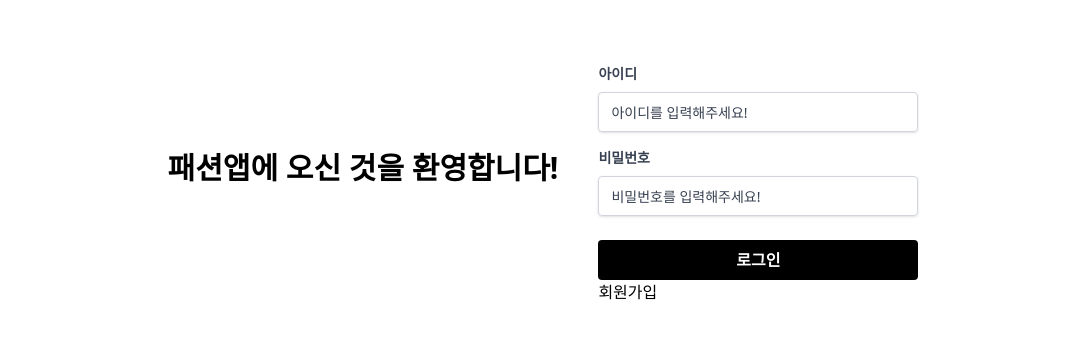
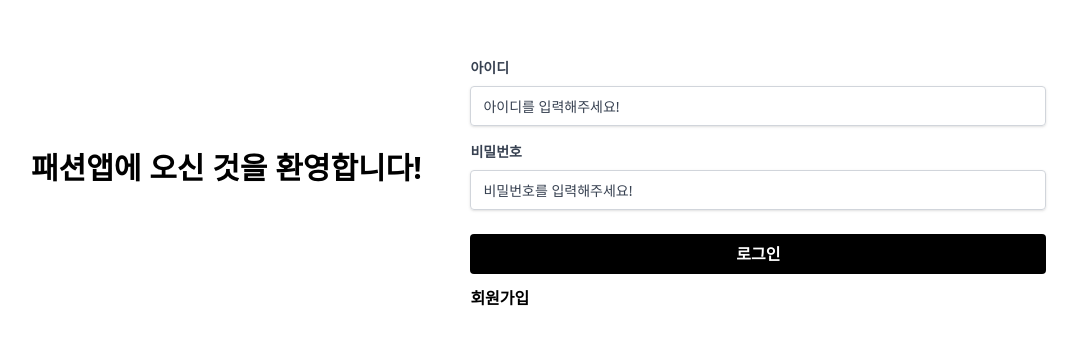
Before and after one commit to mynameistaeyoung/commerce-project, a React (Vite) app: page /login in a window 1280 px wide. Shown: the part 216-560 px from the top of the page, without its empty margins (97-1174 px from the left). Built offline with nearby package versions, Linux system fonts and the light colour scheme.

Commit message:
로그인 CSS작업

```diff
--- a/src/pages/login/Login.tsx
+++ b/src/pages/login/Login.tsx
@@ -1,33 +1,38 @@
 import { Input } from "@/components/ui/input";
 import { Link } from "react-router-dom";
+import { useNavigate } from "react-router-dom";
 
 const Login = () => {
+    const navigate = useNavigate();
+    const onClickMainButton = ()=>{
+        navigate("/")
+    }
     return (
         <div className="min-h-screen flex flex-row justify-center items-center gap-10 max-w-screen-lg min-w-[800px] mx-auto">
             <div>
                 <h1 className="text-3xl font-bold mb-8">패션앱에 오신 것을 환영합니다!</h1>
             </div>
 
-            <div className="w-full max-w-xs">
+            <div className="w-full max-w-xl mx-auto">
                 <div className="mb-4">
-                    <label className="block text-gray-700 text-sm font-bold mb-2" htmlFor="username">
+                    <label className="block text-gray-700 text-sm font-bold mb-2" htmlFor="user_id">
                         아이디
                     </label>
                     <Input
                         className="shadow appearance-none border rounded w-full py-2 px-3 text-gray-700 leading-tight focus:outline-none focus:shadow-outline border-gray-300"
-                        id="username"
+                        id="user_id"
                         type="text"
                         placeholder="아이디를 입력해주세요!"
                     />
                 </div>
 
                 <div className="mb-6">
-                    <label className="block text-gray-700 text-sm font-bold mb-2" htmlFor="password">
+                    <label className="block text-gray-700 text-sm font-bold mb-2" htmlFor="user_password">
                         비밀번호
                     </label>
                     <Input
                         className="shadow appearance-none border rounded w-full py-2 px-3 text-gray-700 mb-3 leading-tight focus:outline-none focus:shadow-outline border-gray-300"
-                        id="password"
+                        id="user_password"
                         type="password"
                         placeholder="비밀번호를 입력해주세요!"
                     />
@@ -35,11 +40,13 @@ const Login = () => {
 
                 <div className="items-center justify-between">
                     <button
-                        className="bg-black text-white font-bold py-2 px-4 rounded focus:outline-none focus:shadow-outline w-full"
-                        type="button">
+                        className="bg-black text-white font-bold py-2 px-4 rounded focus:outline-none focus:shadow-outline w-full mb-3"
+                        onClick={onClickMainButton}
+                        >
                         로그인
                     </button>
                     <Link
+                    className="font-bold"
                         to={"/register"}>회원가입</Link>
                 </div>
             </div>
```
